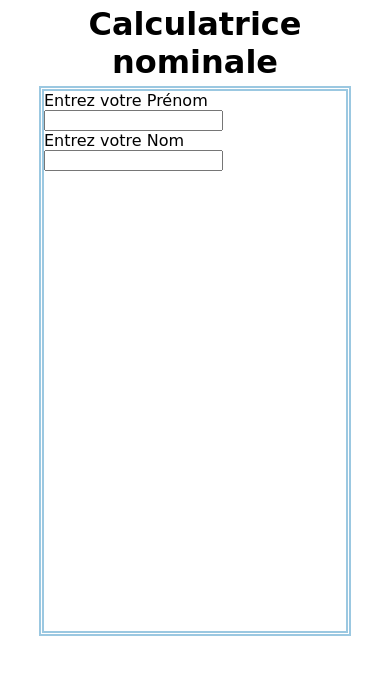
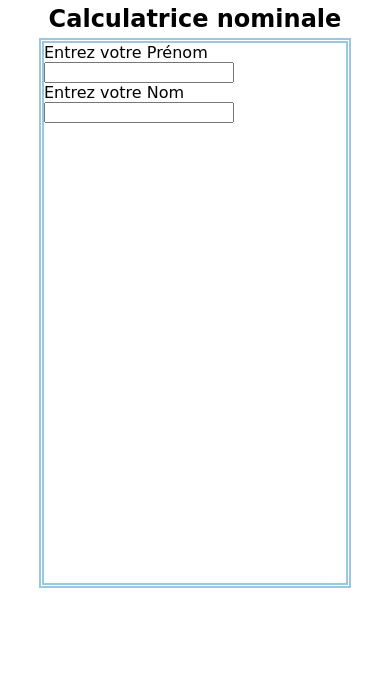
Before and after one commit to patshikwe/Calculatrice, a plain HTML site: page index.html in a window 390 px wide. Drawn offline with Linux system fonts and the light colour scheme; a web font is replaced by a local one.

Commit message:
Mis en forme responsive

```diff
--- a/calculator.css
+++ b/calculator.css
@@ -17,15 +17,38 @@ h1 {
     font-family: 'Tilt Prism', cursive;
 }
 
+.global {
+    display: flex;
+    flex-direction: column;
+    width: 90%;
+    height: auto;
+}
+
 .container {
+    display: flex;
     margin: auto;
     border: 5px double rgb(155, 200, 225);
     width: 550px;
     height: 550px;
 }
 
+.modal-window {
+    display: flex;
+    flex-direction: column;
+    width: 90%;
+    height: auto;
+}
+
+input {
+    width: 70%;
+    height: auto;
+}
 @media (max-width: 850px) {
     .container {
         width: 80%;
     }
+
+    h1 {
+        font-size: 1.5em;
+    }
 }
```
